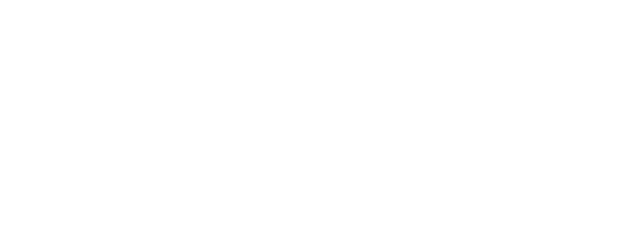
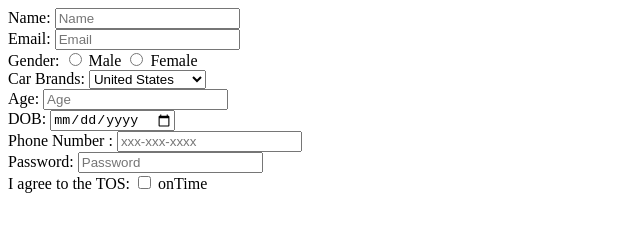
Before and after one commit to acciojob/signup-form-car-Srinu-7, a website: page main.html in a window 1280 px wide. Shown: the whole page, without its empty margins (0-640 px from the left). Drawn offline with Linux system fonts and the light colour scheme.

Commit message:
created a submission

```diff
--- a/main.html
+++ b/main.html
@@ -4,10 +4,45 @@
 
 <head>
 	<link rel="stylesheet" href="styles.css">
+	<title>Signup Form Car</title>
 </head>
 
 <body>
 	<!-- the entire body must be written by student -->
+	<form name>
+		<label for = "name"> Name:</label>
+		<input type = "text" id = "name" placeholder = "Name" required>
+        <br>
+		<label for = "email"> Email:</label>
+		<input type = "email" id = "email" placeholder = "Email" required>
+		<br>
+		<label>Gender:</label>
+        <input type = "radio" id = "gender_m" name = "gender"value = "Male"required>
+        <lable for ="gender_m">Male</lable>
+		<input type = "radio" id = "gender_f" name = "gender" value = "Female" required>
+        <lable for = "gender_f">Female</lable>
+        <br>
+		<lable for ="cars">Car Brands:</lable>
+		<select id="cars" name="country">
+        <option value="usa">United States</option>
+        <option value="canada">Canada</option>
+        <option value="uk">United Kingdom</option>
+        <option value="australia">Australia</option>
+    </select>
+		<br>
+		<lable for = "age">Age:</lable>
+		<input type = "number" id = "age" placeholder = "Age" required><br>
+		<lable for = "dob">DOB:</lable>
+		<input type = "date" id = "dob" required><br>
+		<lable for ="tel">Phone Number	:</lable>
+		<input type = "tel" id = "tel" placeholder = "xxx-xxx-xxxx"></br>
+		<label for = "password">Password:</label>
+		<input type = "password" id = "password" placeholder = "Password" required>
+	    <br>
+		<label>I agree to the TOS:</label>
+		<input type = "checkbox" name ="dec" id = "tos" value = "ontime">
+	    <label for = "tos">onTime</label>
+	</form>
     <script type="text/javascript" src="./script.js">
 </script>
 
```
